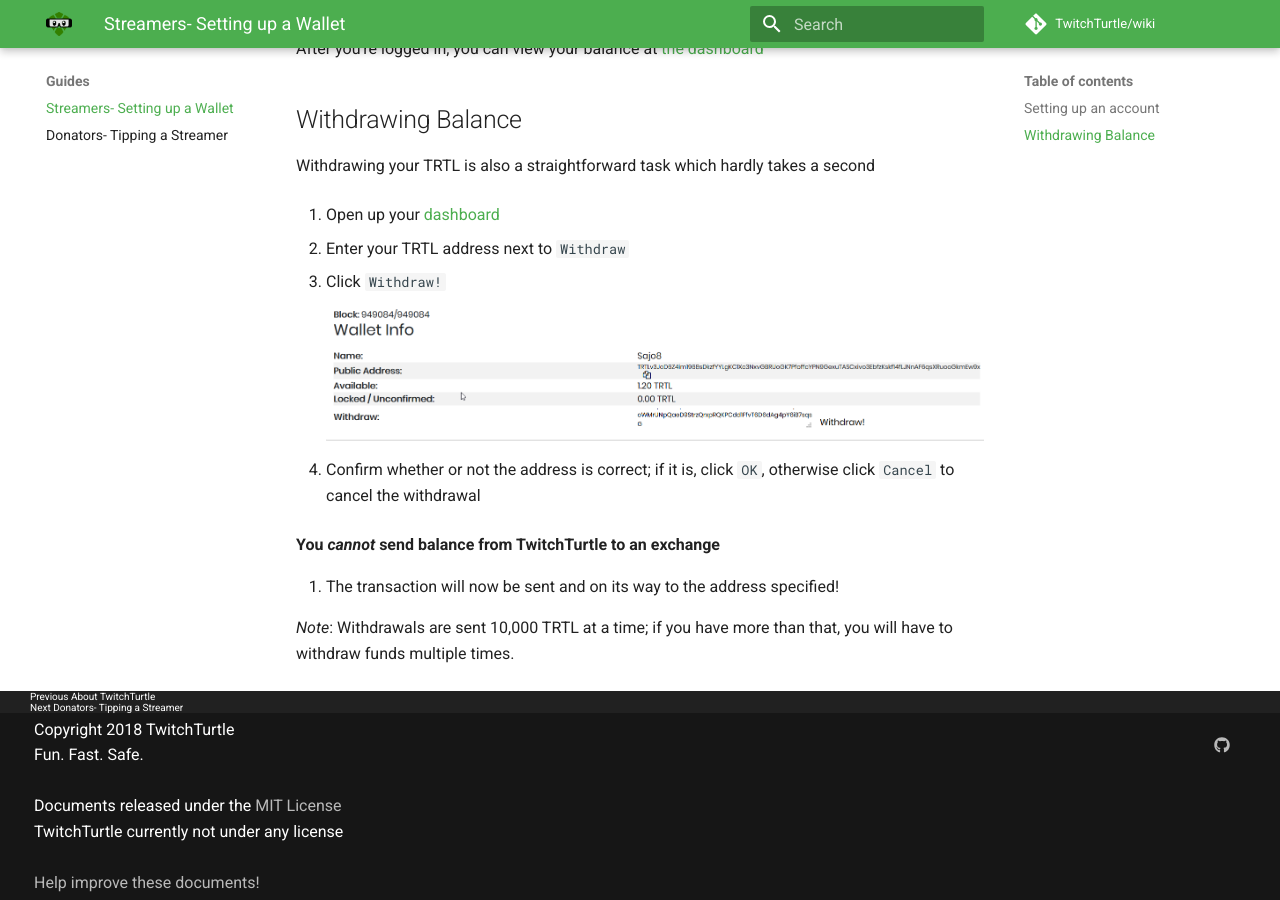
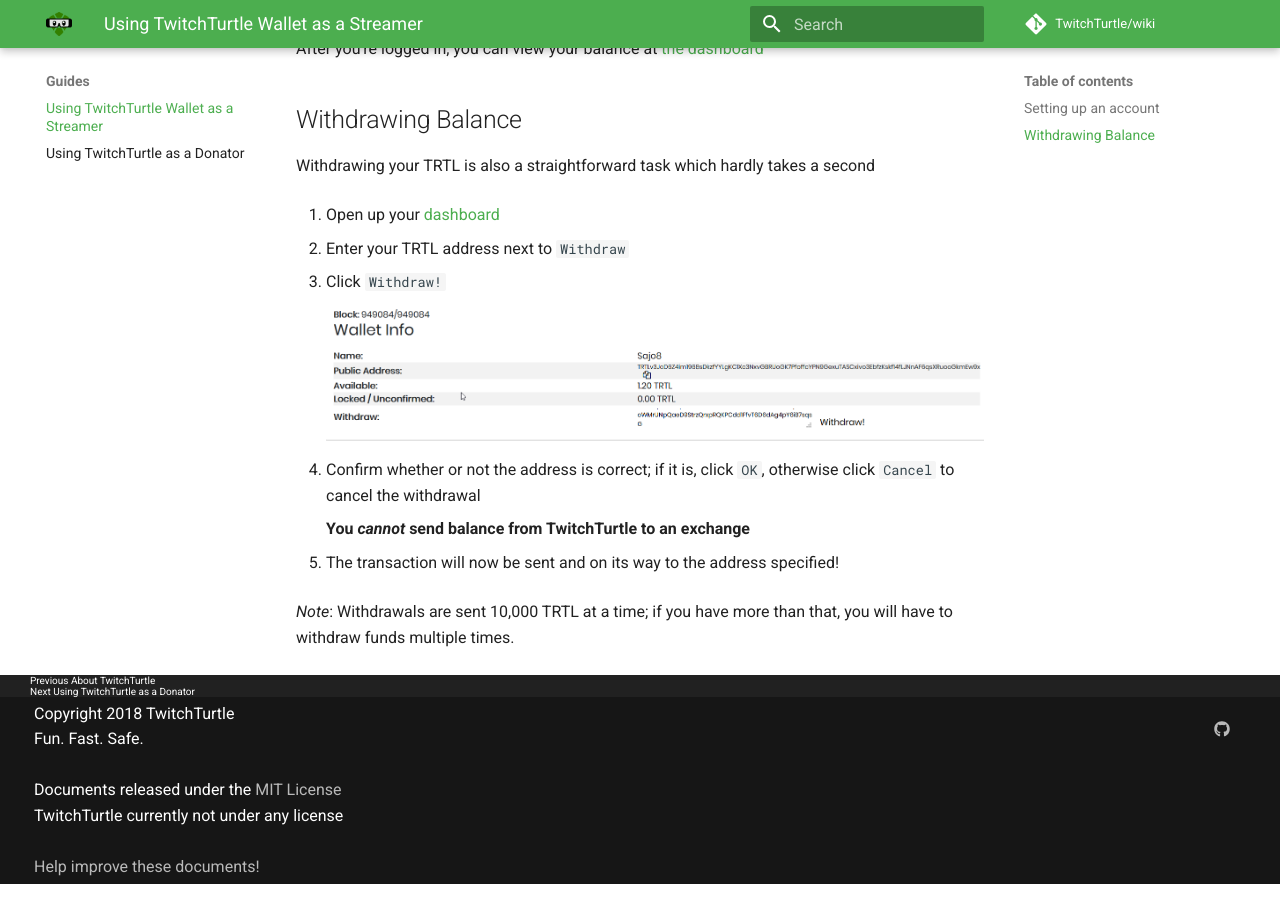
Before and after one commit to TwitchTurtle/Wiki, an MkDocs documentation site: the page built from docs/guides/stream.md, in a window 1280 px wide and 900 px high, scrolled down 1042 px. Built offline with MkDocs 1.6.1 and Material for MkDocs 9.7.7, drawn with Linux system fonts in a browser that asks for light colours; comment, search, counter and statistics services are not loaded.

Commit message:
one more

```diff
--- a/docs/guides/stream.md
+++ b/docs/guides/stream.md
@@ -34,7 +34,7 @@ Withdrawing your TRTL is also a straightforward task which hardly takes a second
 
 4. Confirm whether or not the address is correct; if it is, click `OK`, otherwise click `Cancel` to cancel the withdrawal
 
-   **You *cannot* send balance from TwitchTurtle to an exchange**
+    **You *cannot* send balance from TwitchTurtle to an exchange**
 
 5. The transaction will now be sent and on its way to the address specified!
 
--- a/mkdocs.yml
+++ b/mkdocs.yml
@@ -73,5 +73,5 @@ nav:
     - About:
       - About TwitchTurtle: about/About-TwitchTurtle.md
     - Guides:
-      - Streamers- Setting up a Wallet: guides/stream.md
-      - Donators- Tipping a Streamer: guides/donate.md
+      - Using TwitchTurtle Wallet as a Streamer: guides/stream.md
+      - Using TwitchTurtle as a Donator: guides/donate.md
```
